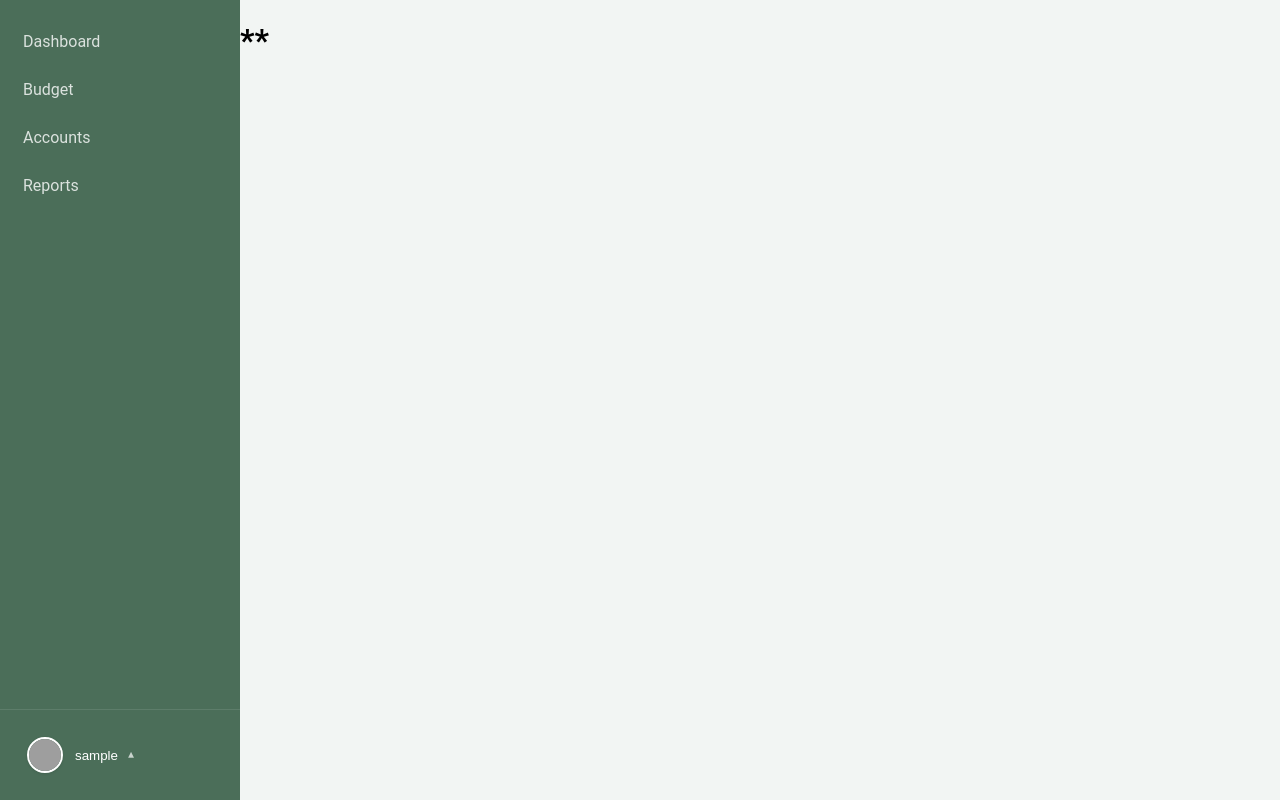
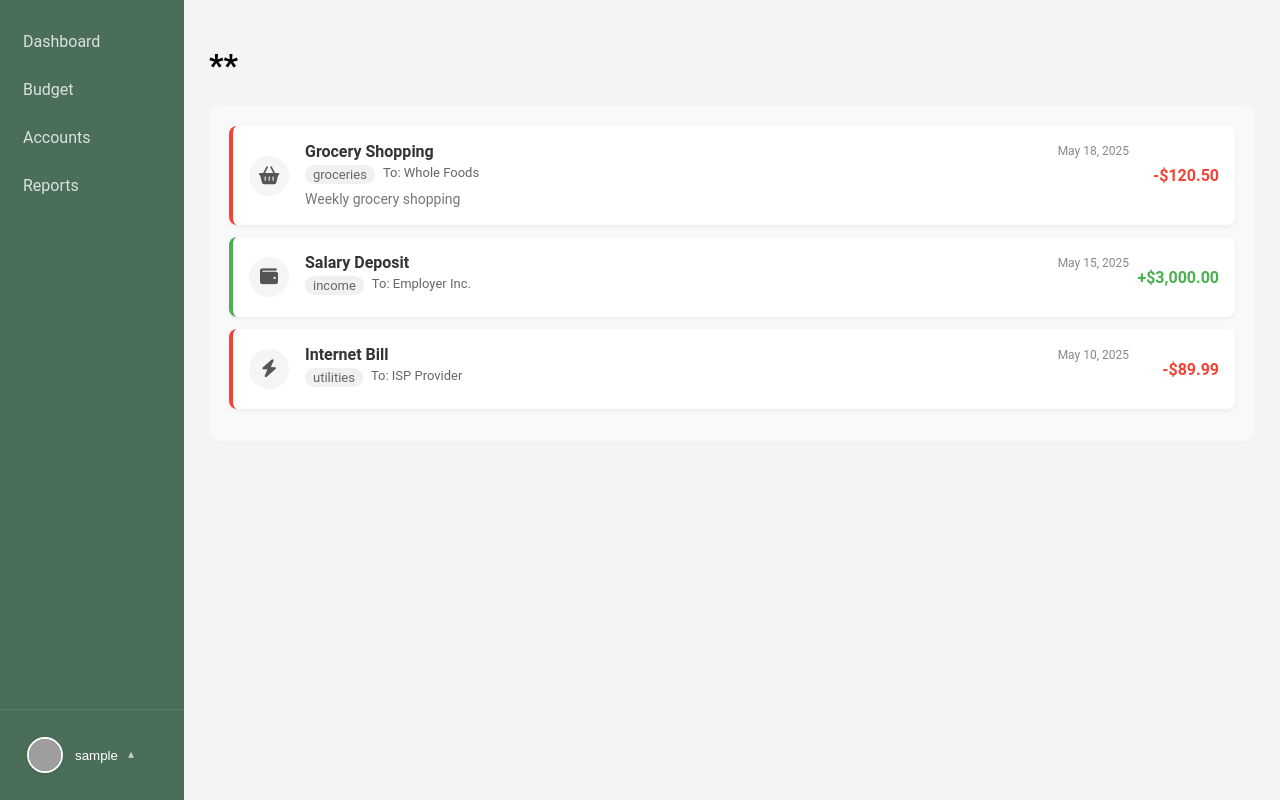
Before and after one commit to cesarfue/Conto, an Angular app in the folder frontend/: page /dashboard in a window 1280 px wide. Built offline with nearby package versions, Linux system fonts and the light colour scheme; sample sign-in values are in the browser's storage; grey boxes are pictures that could not be loaded.

Commit message:
feat: added transations list in dashboard

```diff
--- a/frontend/src/app/auth/auth.component.html
+++ b/frontend/src/app/auth/auth.component.html
@@ -9,7 +9,7 @@
 
   @if (isLoginMode) {
     <p class="toggle-text">
-      New to Comptasso? <a (click)="toggleMode()">Sign up today.</a>
+      New ? <a (click)="toggleMode()">Sign up today.</a>
     </p>
   } @else {
     <p class="toggle-text">
--- /dev/null
+++ b/frontend/src/app/pages/dashboard/add-transaction/add-transaction.component.html
@@ -0,0 +1 @@
+<p>add-transaction works!</p>
--- a/frontend/src/app/pages/dashboard/dashboard.component.html
+++ b/frontend/src/app/pages/dashboard/dashboard.component.html
@@ -1,5 +1,16 @@
-<header class="dashboard-header">
-  <div class="logo">
-    <h1>**</h1>
-  </div>
-</header>
+<div class="dashboard-container">
+  <header class="dashboard-header">
+    <div class="logo">
+      <h1>**</h1>
+    </div>
+  </header>
+  <body>
+    <div class="transactions-list">
+      @for (transaction of transactions; track transaction.id) {
+        <app-transaction [transaction]="transaction"></app-transaction>
+      } @empty {
+        <div class="no-transactions">No transactions to display</div>
+      }
+    </div>
+  </body>
+</div>
--- a/frontend/src/app/pages/dashboard/dashboard.component.scss
+++ b/frontend/src/app/pages/dashboard/dashboard.component.scss
@@ -0,0 +1,48 @@
+.dashboard-container {
+  padding: 25px;
+  max-width: 1200px;
+  margin: 0 auto;
+}
+
+.dashboard-title {
+  font-size: 24px;
+  font-weight: 700;
+  color: #333;
+  margin-bottom: 24px;
+}
+
+.dashboard-content {
+  display: grid;
+  gap: 24px;
+}
+
+.transactions-list {
+  background-color: #f8f9fa;
+  border-radius: 12px;
+  padding: 20px;
+  margin-bottom: 24px;
+}
+
+.transactions-title {
+  font-size: 18px;
+  font-weight: 600;
+  color: #333;
+  margin-bottom: 16px;
+  padding-bottom: 10px;
+  border-bottom: 1px solid #eee;
+}
+
+.no-transactions {
+  text-align: center;
+  padding: 24px;
+  color: #777;
+  font-style: italic;
+  background-color: #f5f5f5;
+  border-radius: 8px;
+}
+
+@media (min-width: 992px) {
+  .dashboard-content {
+    grid-template-columns: 2fr 1fr;
+  }
+}
--- a/frontend/src/app/pages/dashboard/dashboard.component.ts
+++ b/frontend/src/app/pages/dashboard/dashboard.component.ts
@@ -1,10 +1,53 @@
-import { Component } from '@angular/core';
+import { Component, OnInit } from '@angular/core';
+import {
+  Transaction,
+  TransactionComponent,
+} from './transaction/transaction.component';
 import { CommonModule } from '@angular/common';
 
 @Component({
   selector: 'app-dashboard',
   templateUrl: './dashboard.component.html',
   styleUrls: ['./dashboard.component.scss'],
-  imports: [CommonModule],
+  standalone: true,
+  imports: [CommonModule, TransactionComponent],
 })
-export class DashboardComponent {}
+export class DashboardComponent implements OnInit {
+  transactions: Transaction[] = [];
+
+  constructor() {}
+
+  ngOnInit(): void {
+    this.loadTransactions();
+  }
+
+  loadTransactions(): void {
+    this.transactions = [
+      {
+        id: 1,
+        title: 'Grocery Shopping',
+        amount: -120.5,
+        date: new Date(2025, 4, 18),
+        category: 'groceries',
+        recipient: 'Whole Foods',
+        description: 'Weekly grocery shopping',
+      },
+      {
+        id: 2,
+        title: 'Salary Deposit',
+        amount: 3000,
+        date: new Date(2025, 4, 15),
+        category: 'income',
+        recipient: 'Employer Inc.',
+      },
+      {
+        id: 3,
+        title: 'Internet Bill',
+        amount: -89.99,
+        date: new Date(2025, 4, 10),
+        category: 'utilities',
+        recipient: 'ISP Provider',
+      },
+    ];
+  }
+}
--- /dev/null
+++ b/frontend/src/app/pages/dashboard/transaction/transaction.component.html
@@ -0,0 +1,45 @@
+<div
+  class="transaction-item"
+  [ngClass]="{
+    'transaction-positive': transaction.amount > 0,
+    'transaction-negative': transaction.amount < 0,
+  }"
+>
+  <div class="transaction-icon">
+    <i class="fa" [ngClass]="getCategoryIcon(transaction.category)"></i>
+  </div>
+
+  <div class="transaction-details">
+    <div class="transaction-header">
+      <span class="transaction-title">{{ transaction.title }}</span>
+      <span class="transaction-date">{{
+        transaction.date | date: "MMM d, y"
+      }}</span>
+    </div>
+
+    <div class="transaction-subheader">
+      <span class="transaction-category">{{ transaction.category }}</span>
+      @if (transaction.recipient) {
+        <span class="transaction-recipient"
+          >To: {{ transaction.recipient }}</span
+        >
+      }
+    </div>
+
+    @if (transaction.description) {
+      <p class="transaction-description">
+        {{ transaction.description }}
+      </p>
+    }
+  </div>
+
+  <div
+    class="transaction-amount"
+    [ngClass]="{
+      'amount-positive': transaction.amount > 0,
+      'amount-negative': transaction.amount < 0,
+    }"
+  >
+    {{ transaction.amount > 0 ? "+" : "" }}{{ transaction.amount | currency }}
+  </div>
+</div>
--- /dev/null
+++ b/frontend/src/app/pages/dashboard/transaction/transaction.component.scss
@@ -0,0 +1,119 @@
+.transaction-item {
+  display: flex;
+  align-items: center;
+  padding: 16px;
+  border-radius: 8px;
+  background-color: #ffffff;
+  box-shadow: 0 2px 4px rgba(0, 0, 0, 0.05);
+  margin-bottom: 12px;
+  transition: transform 0.2s ease, box-shadow 0.2s ease;
+
+  &:hover {
+    transform: translateY(-2px);
+    box-shadow: 0 4px 8px rgba(0, 0, 0, 0.1);
+  }
+
+  &.transaction-positive {
+    border-left: 4px solid #4CAF50;
+  }
+
+  &.transaction-negative {
+    border-left: 4px solid #F44336;
+  }
+}
+
+.transaction-icon {
+  width: 40px;
+  height: 40px;
+  background-color: #f5f5f5;
+  border-radius: 50%;
+  display: flex;
+  align-items: center;
+  justify-content: center;
+  margin-right: 16px;
+
+  i {
+    font-size: 18px;
+    color: #555;
+  }
+}
+
+.transaction-details {
+  flex: 1;
+}
+
+.transaction-header {
+  display: flex;
+  justify-content: space-between;
+  align-items: center;
+  margin-bottom: 4px;
+}
+
+.transaction-title {
+  font-weight: 600;
+  font-size: 16px;
+  color: #333;
+}
+
+.transaction-date {
+  font-size: 12px;
+  color: #888;
+}
+
+.transaction-subheader {
+  display: flex;
+  margin-bottom: 6px;
+
+  .transaction-category {
+    font-size: 13px;
+    color: #666;
+    background-color: #f0f0f0;
+    padding: 2px 8px;
+    border-radius: 12px;
+    margin-right: 8px;
+  }
+
+  .transaction-recipient {
+    font-size: 13px;
+    color: #666;
+  }
+}
+
+.transaction-description {
+  font-size: 14px;
+  color: #777;
+  margin: 6px 0 0;
+  line-height: 1.4;
+}
+
+.transaction-amount {
+  font-weight: 700;
+  font-size: 16px;
+  min-width: 90px;
+  text-align: right;
+
+  &.amount-positive {
+    color: #4CAF50;
+  }
+
+  &.amount-negative {
+    color: #F44336;
+  }
+}
+
+// Media query for responsive design
+@media (max-width: 768px) {
+  .transaction-item {
+    flex-direction: column;
+    align-items: flex-start;
+  }
+
+  .transaction-icon {
+    margin-bottom: 12px;
+  }
+
+  .transaction-amount {
+    margin-top: 12px;
+    align-self: flex-end;
+  }
+}
--- /dev/null
+++ b/frontend/src/app/pages/dashboard/transaction/transaction.component.ts
@@ -0,0 +1,41 @@
+import { Component, Input } from '@angular/core';
+import { CommonModule } from '@angular/common';
+
+export interface Transaction {
+  id: string | number;
+  title: string;
+  amount: number;
+  date: Date;
+  category: string;
+  recipient?: string;
+  description?: string;
+}
+
+@Component({
+  selector: 'app-transaction',
+  templateUrl: './transaction.component.html',
+  styleUrls: ['./transaction.component.scss'],
+  imports: [CommonModule],
+})
+export class TransactionComponent {
+  @Input() transaction!: Transaction;
+
+  getCategoryIcon(category: string): string {
+    const iconMap: { [key: string]: string } = {
+      food: 'fa-utensils',
+      groceries: 'fa-shopping-basket',
+      shopping: 'fa-shopping-bag',
+      transportation: 'fa-car',
+      housing: 'fa-home',
+      utilities: 'fa-bolt',
+      income: 'fa-wallet',
+      entertainment: 'fa-film',
+      health: 'fa-heartbeat',
+      education: 'fa-graduation-cap',
+      travel: 'fa-plane',
+      other: 'fa-receipt',
+    };
+
+    return iconMap[category.toLowerCase()] || 'fa-receipt';
+  }
+}
--- a/frontend/src/app/shared/sidebar/sidebar.component.scss
+++ b/frontend/src/app/shared/sidebar/sidebar.component.scss
@@ -1,7 +1,7 @@
 @use 'styles/colors.scss' as colors;
 
 .sidebar {
-  width: 30vh;
+  width: 23vh;
   height: 100vh;
   background-color: colors.$dark;
   color: white;
@@ -49,3 +49,9 @@
   padding: 15px;
   border-top: 1px solid rgba(255, 255, 255, 0.1);
 }
+
+@media (max-width: 768px) {
+  .sidebar {
+    display: none;
+  }
+}
```
Also changed, not shown: frontend/src/app/pages/dashboard/add-transaction/add-transaction.component.ts (added, +11 -0 lines), frontend/src/app/pages/dashboard/add-transaction/add-transaction.component.scss (added), 2 other files (tests, documents, lock files or other folders).
